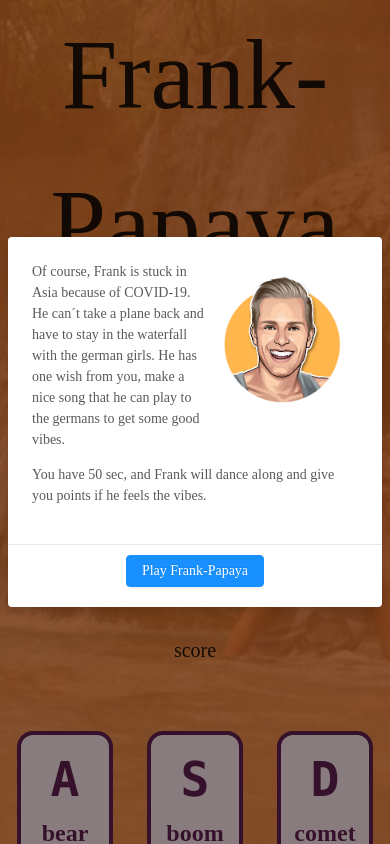
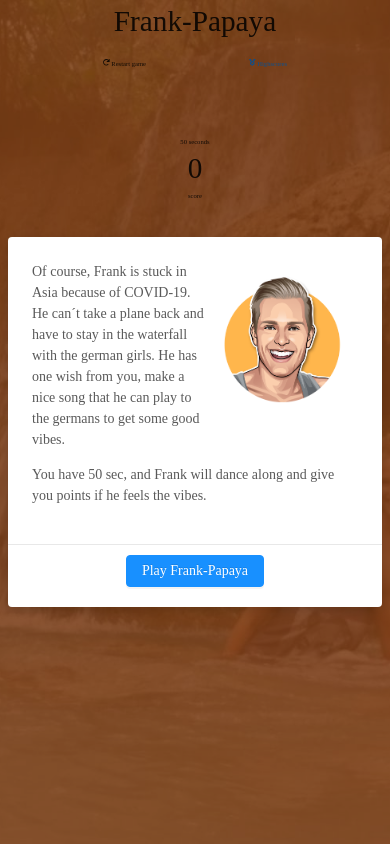
Before and after one commit to nikolai-max/frank-papaya, a React (Create React App) app: page / in a window 390 px wide. Shown: the top 844 px of the page. Built offline with nearby package versions, Linux system fonts and the light colour scheme; a web font is replaced by a local one.

Commit message:
Made the site kind of responsive

```diff
--- a/src/App.css
+++ b/src/App.css
@@ -11,17 +11,17 @@ body,html {
 }
 
 h1 {
-  font-size: 100px;
+  font-size: 7.5vw;
   font-family: 'Knewave', cursive;
 }
 
 h2 {
-  font-size: 100px;
+  font-size: 7.5vw;
   margin: 0;
 }
 
 h3 {
-  font-size: 20px;
+  font-size: 1.7vw;
   margin-top: 0;
 }
 
--- a/src/components/key/key.style.scss
+++ b/src/components/key/key.style.scss
@@ -1,12 +1,14 @@
 .key {
+    display: block;
     border: .3rem solid #621E50;
     border-radius: 1rem;
-    margin: 1rem;
-    font-size: 1.5rem;
+    margin: 0.5rem;
+    font-size: 1.3em;
     font-weight: bold;
     padding: .5rem .5rem;
     transition: all 0.1s ease;
-    width: 6rem;
+    max-width: 10em;
+    min-width: 4em;
     text-align: center;
     color: #621E50;
     background: #F9E1E4;
@@ -15,7 +17,7 @@
 
     kbd {
     display: block;
-    font-size: 3rem;
+    font-size: 1.3em;
     }
 
     .playing {
```
